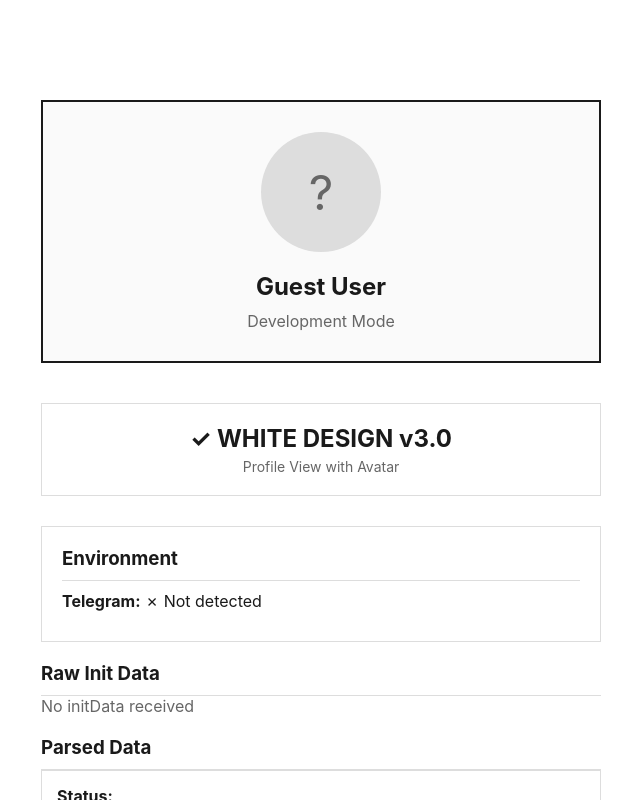
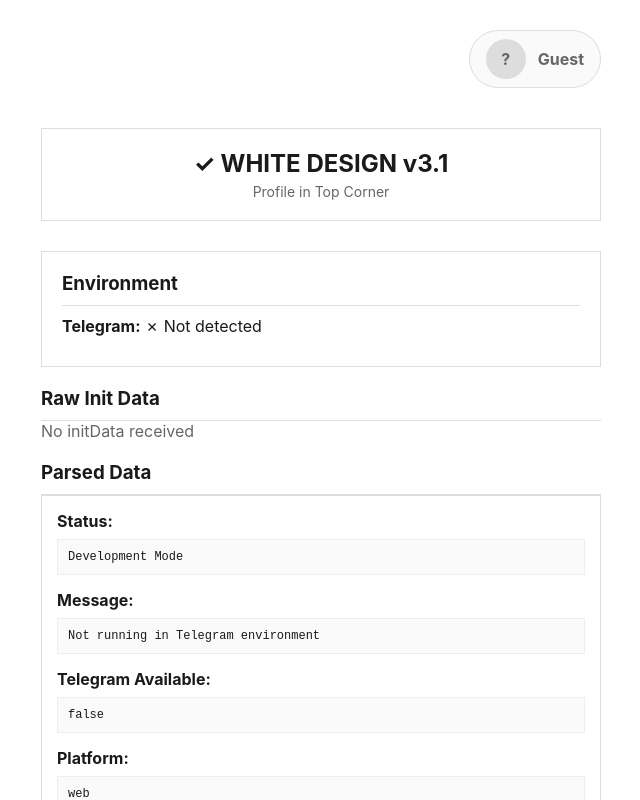
Before and after one commit to Nookler1988/miniapptg2026, a Next.js app: page / in a window 1280 px wide. Shown: the top 800 px of the page, without its empty margins (319-959 px from the left). Built offline with nearby package versions, Linux system fonts and the light colour scheme.

Commit message:
Move profile to top-right corner
- Profile now appears in top-right corner
- Horizontal layout: avatar left, name right
- Compact pill-style design with rounded corners
- Updated version to v3.1

```diff
--- a/pages/index.js
+++ b/pages/index.js
@@ -110,7 +110,6 @@ export default function Home() {
     }
   };
 
-  // Get user initials for avatar
   const getInitials = (firstName, lastName) => {
     const first = firstName?.charAt(0) || '';
     const last = lastName?.charAt(0) || '';
@@ -126,7 +125,7 @@ export default function Home() {
         <link rel="icon" href="/favicon.ico" />
       </Head>
       <div style={{
-        padding: '100px 20px 20px 20px',
+        padding: '20px',
         fontFamily: '-apple-system, BlinkMacSystemFont, "Segoe UI", Roboto, Helvetica, Arial, sans-serif',
         maxWidth: '600px',
         margin: '0 auto',
@@ -135,104 +134,97 @@ export default function Home() {
         minHeight: '100vh'
       }}>
         <main>
-          {/* User Profile Card */}
-          {parsedData.user && (
+          {/* Top Profile Bar */}
           <div style={{
-              textAlign: 'center',
-              marginBottom: '40px',
-              padding: '30px',
-              border: '2px solid #1a1a1a',
-              backgroundColor: '#ffffff'
+            display: 'flex',
+            justifyContent: 'flex-end',
+            alignItems: 'center',
+            marginBottom: '30px',
+            padding: '10px 0'
+          }}>
+            {parsedData.user ? (
+              <div style={{
+                display: 'flex',
+                alignItems: 'center',
+                gap: '12px',
+                padding: '8px 16px',
+                border: '1px solid #ddd',
+                borderRadius: '50px',
+                backgroundColor: '#fafafa'
               }}>
                 {/* Avatar */}
                 <div style={{
-                width: '120px',
-                height: '120px',
+                  width: '40px',
+                  height: '40px',
                   borderRadius: '50%',
                   backgroundColor: '#1a1a1a',
                   color: '#ffffff',
                   display: 'flex',
                   alignItems: 'center',
                   justifyContent: 'center',
-                fontSize: '48px',
+                  fontSize: '16px',
                   fontWeight: 'bold',
-                margin: '0 auto 20px auto',
-                border: '4px solid #1a1a1a'
+                  flexShrink: 0
                 }}>
                   {getInitials(parsedData.user.first_name, parsedData.user.last_name)}
                 </div>
 
                 {/* Name */}
-              <h2 style={{
-                fontSize: '32px',
-                margin: '0 0 10px 0',
+                <div style={{ textAlign: 'left' }}>
+                  <div style={{
+                    fontSize: '16px',
                     fontWeight: 'bold',
-                color: '#1a1a1a'
+                    color: '#1a1a1a',
+                    lineHeight: '1.2'
                   }}>
                     {parsedData.user.first_name} {parsedData.user.last_name || ''}
-              </h2>
-
-              {/* Username */}
+                  </div>
                   {parsedData.user.username && (
-                <p style={{
-                  fontSize: '18px',
+                    <div style={{
+                      fontSize: '13px',
                       color: '#666',
-                  margin: '0 0 15px 0'
+                      lineHeight: '1.2'
                     }}>
                       @{parsedData.user.username}
-                </p>
-              )}
-
-              {/* User ID */}
-              <p style={{
-                fontSize: '14px',
-                color: '#999',
-                margin: 0,
-                fontFamily: 'monospace'
-              }}>
-                ID: {parsedData.user.id}
-              </p>
-
-              {/* Language */}
-              {parsedData.user.language_code && (
-                <p style={{
-                  fontSize: '14px',
-                  color: '#999',
-                  margin: '10px 0 0 0'
-                }}>
-                  Language: {parsedData.user.language_code.toUpperCase()}
-                </p>
+                    </div>
                   )}
                 </div>
-          )}
-
-          {/* Development Mode Card */}
-          {!parsedData.user && (
+              </div>
+            ) : (
               <div style={{
-              textAlign: 'center',
-              padding: '30px',
-              border: '2px solid #1a1a1a',
-              marginBottom: '40px',
+                display: 'flex',
+                alignItems: 'center',
+                gap: '12px',
+                padding: '8px 16px',
+                border: '1px solid #ddd',
+                borderRadius: '50px',
                 backgroundColor: '#fafafa'
               }}>
                 <div style={{
-                width: '120px',
-                height: '120px',
+                  width: '40px',
+                  height: '40px',
                   borderRadius: '50%',
                   backgroundColor: '#ddd',
                   color: '#666',
                   display: 'flex',
                   alignItems: 'center',
                   justifyContent: 'center',
-                fontSize: '48px',
-                margin: '0 auto 20px auto'
+                  fontSize: '16px',
+                  fontWeight: 'bold',
+                  flexShrink: 0
                 }}>
                   ?
                 </div>
-              <h2 style={{ margin: '0 0 10px 0' }}>Guest User</h2>
-              <p style={{ color: '#666', margin: 0 }}>Development Mode</p>
+                <div style={{
+                  fontSize: '16px',
+                  fontWeight: 'bold',
+                  color: '#666'
+                }}>
+                  Guest
+                </div>
               </div>
             )}
+          </div>
 
           {/* Header */}
           <div style={{
@@ -246,12 +238,12 @@ export default function Home() {
               fontSize: '24px',
               margin: '0 0 5px 0',
               fontWeight: 'bold'
-            }}>✓ WHITE DESIGN v3.0</h1>
+            }}>✓ WHITE DESIGN v3.1</h1>
             <p style={{
               margin: 0,
               fontSize: '14px',
               color: '#666'
-            }}>Profile View with Avatar</p>
+            }}>Profile in Top Corner</p>
           </div>
 
           {isLoading && (
```
Lines whose indentation alone changed are shown as unchanged.
